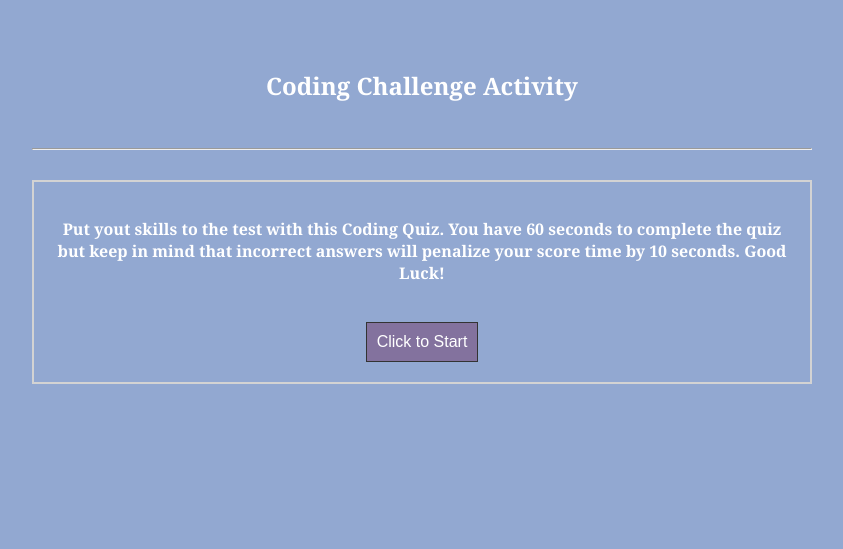
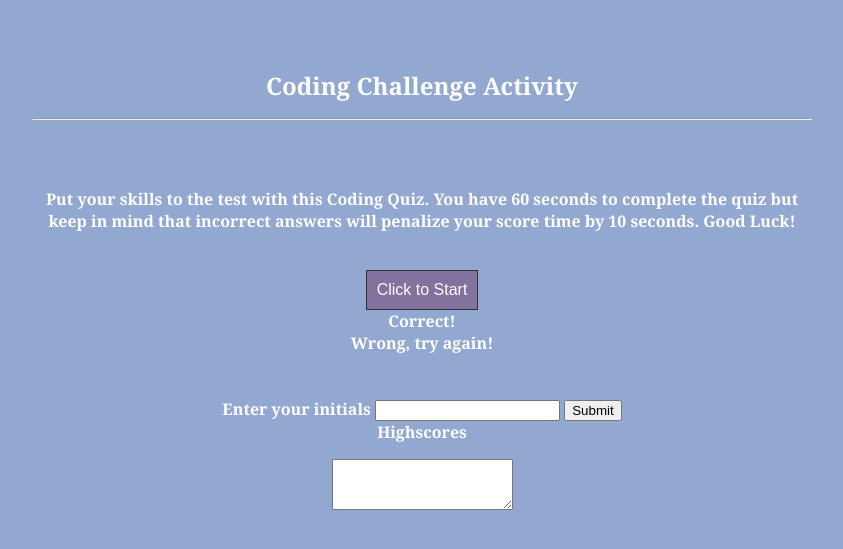
Before and after one commit to rodriguezh21/quiz-time.github.io, a plain HTML site: page index.html in a window 1280 px wide. Shown: the part 97-646 px from the top of the page, without its empty margins (218-1061 px from the left). Drawn offline with nearby package versions, Linux system fonts and the light colour scheme; files whose address does not match are found by name.

Commit message:
code refactor

```diff
--- a/index.html
+++ b/index.html
@@ -12,25 +12,29 @@
   </head>
   <body>
     <div>
+
         <h1
         id="h1">Coding Challenge Activity
-        </h1><br><hr><br>
+        </h1><hr><br><br>
     </div>
-    <div class="paragraph">
-        <p>Put yout skills to the test with this Coding Quiz. You have 60 seconds to complete the quiz but keep in mind that incorrect answers will penalize your score time by 10 seconds. Good Luck!</p><br>
+    <div class="intro">
+        <p>Put your skills to the test with this Coding Quiz. You have 60 seconds to complete the quiz but keep in mind that incorrect answers will penalize your score time by 10 seconds. Good Luck!</p><br>
         <div>
           <button class="start-btn">Click to Start</button>
 
         </div>
     </div>
+    <div id="correct-answer">Correct!</div>
+    <div id="wrong-answer">Wrong, try again!</div><br>
     <div class="first">What does DOM stand for?
-        <ul class="answers">
+        <ul class="answer-container">
             <li class="first-a">Developer Organization Department</li>
             <li class="first-b">Driver Operation Manual</li>
             <li class="first-c">Document Object Model</li>
             <li class="first-d">Dynanic Operating Module</li>
         </ul>
     </div>
+
     <div class="second">Which of the following is TRUE about an Array?
         <ul>
             <li class="second-a">Arrays a type of variable that are collections</li>
@@ -56,6 +60,23 @@
             <li class="fourth-d">var obj = JSON.parse(text);</li>
         </ul>
     </div>
+    <br>
+    <div id="timer">
+
+    </div>
+    <div id="input">Enter your initials
+        <input type="text" id="text">
+        <button id="submit-btn">Submit</button>
+    </div>
+    <div id="highscore">Highscores
+        <ol id="user-input"></ol>
+        <form>
+            <div class="form">
+            <label for="textarea"></label>
+            <textarea class="form-control" id="textarea" rows="3" value="" readonly></textarea>
+          </div>
+        </form>
+    </div>
 
 
 
@@ -73,6 +94,7 @@
     <script src="https://code.jquery.com/jquery-3.4.1.slim.min.js" integrity="sha384-J6qa4849blE2+poT4WnyKhv5vZF5SrPo0iEjwBvKU7imGFAV0wwj1yYfoRSJoZ+n" crossorigin="anonymous"></script>
     <script src="https://cdn.jsdelivr.net/npm/popper.js@1.16.0/dist/umd/popper.min.js" integrity="sha384-Q6E9RHvbIyZFJoft+2mJbHaEWldlvI9IOYy5n3zV9zzTtmI3UksdQRVvoxMfooAo" crossorigin="anonymous"></script>
     <script src="https://stackpath.bootstrapcdn.com/bootstrap/4.4.1/js/bootstrap.min.js" integrity="sha384-wfSDF2E50Y2D1uUdj0O3uMBJnjuUD4Ih7YwaYd1iqfktj0Uod8GCExl3Og8ifwB6" crossorigin="anonymous"></script>
+    <script src="https://ajax.googleapis.com/ajax/libs/jquery/3.2.1/jquery.min.js"></script>
     <script src="./Assets/script.js"></script>
   </body>
 </html>
```
